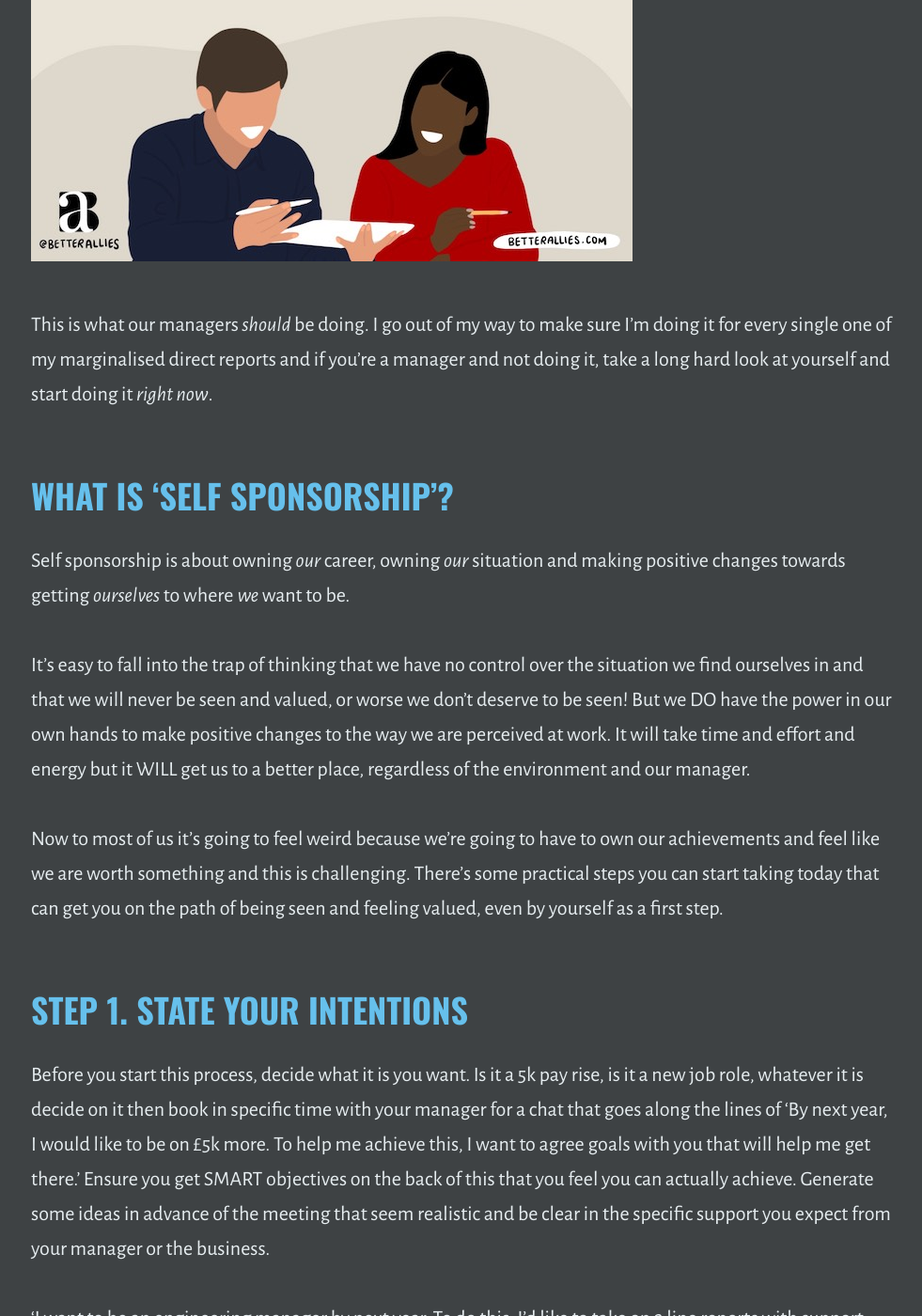
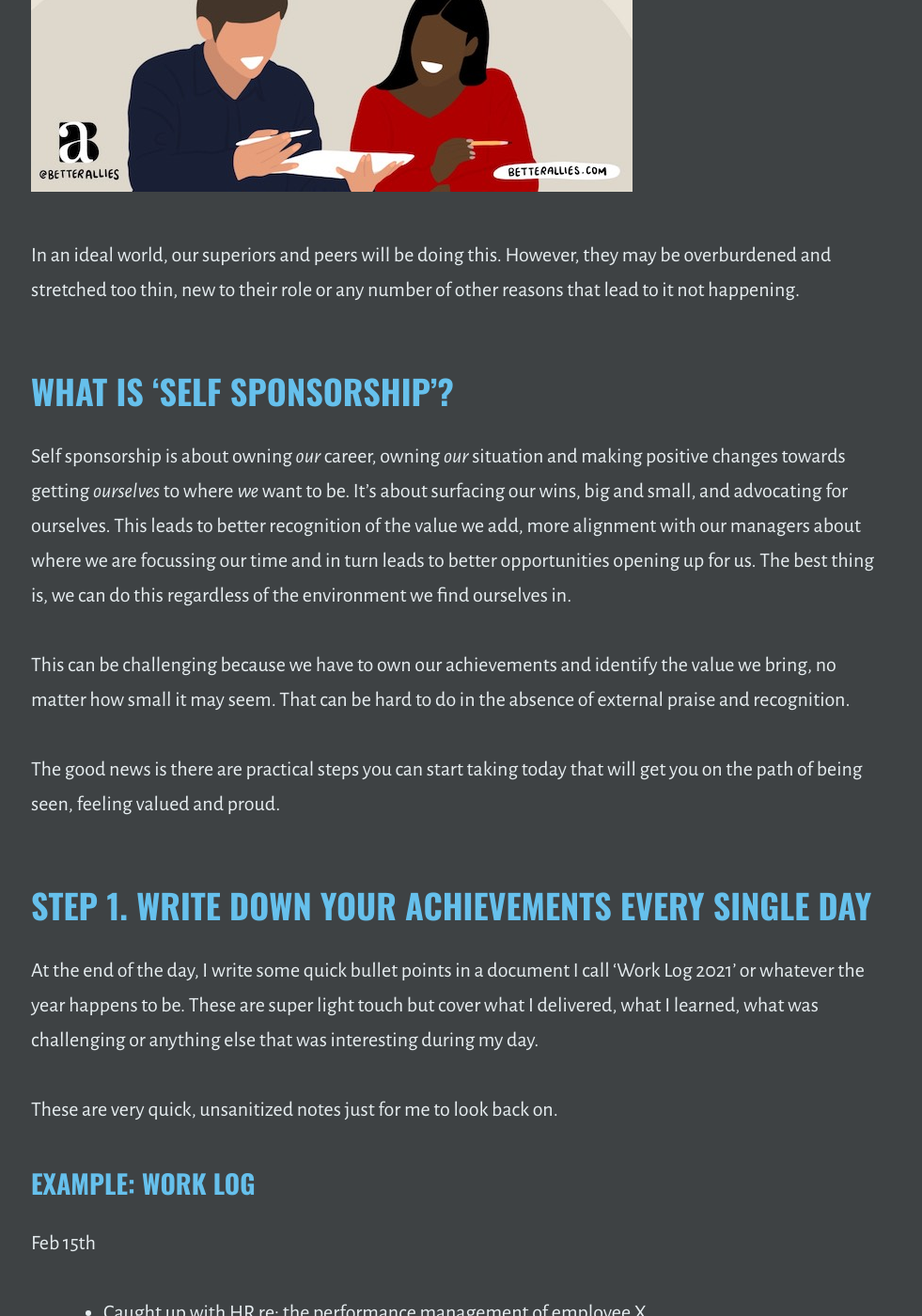
Before and after one commit to outragedpinkracoon/outragedpinkracoon.github.io, a Jekyll site: the page built from _posts/2021-04-14-self-sponsorship-and-why-it-matters.md, in a window 1280 px wide and 1400 px high, scrolled down 1256 px. Shown: the whole window at 94% size, without its empty margins (148-1129 px from the left). Built offline with Jekyll 4.4.1, drawn with Linux system fonts in a browser that asks for light colours; some of the changed text lies outside the part shown.

Commit message:
Removes venom

```diff
--- a/_posts/2021-04-14-self-sponsorship-and-why-it-matters.md
+++ b/_posts/2021-04-14-self-sponsorship-and-why-it-matters.md
@@ -1,40 +1,30 @@
 ---
 title: Self Sponsorship and Why It Matters
 layout: post
-description: We may not have anyone in an organisation that has our back or actively sponsors and champions us. This can hurt our chances of promotion and progress, so we need to defend ourselves.
+description: Grow your career and sense of pride by owning your achievements and advocating for yourself, regardless of the environment.
 categories: [personal-development]
 ---
-I've been in tech 15 years and I've yet to have a manager that really 'gets it' that genuinely wants to foster my skills, help me grow and champion me in an organisation. Regardless of the wide and varying situations that lead to our neglect this leads to a situation where we don't know our value, don't feel proud of ourselves, don't feel seen and our managers also don't see our value or progress.
+Self sponsorship is a method of advocating for yourself and your achievements. It allows you to surface what you are proud of and the value you have had, with many benefits to your mental well-being, feeling of self-worth and career growth.
 
-At the very least if our managers won't actively help us grow, we still need them to sponsor us upwards and be aware of our successes so that we can progress.
+This article explains three simple steps you can take straight away to start self-sponsoring.
 
 ## What is 'Sponsorship'?
 
-There's an excellent image from [Better Allies](https://twitter.com/betterallies) that beautifully encapsulates what sponsorship means.
+I want to share an excellent image from [Better Allies](https://twitter.com/betterallies) beautifully encapsulating what sponsorship means.
 
 ![sponsorship poster](/assets/images/self-sponsorship/1.jpeg)
 
-This is what our managers _should_ be doing. I go out of my way to make sure I'm doing it for every single one of my marginalised direct reports and if you're a manager and not doing it, take a long hard look at yourself and start doing it _right now_.
+In an ideal world, our superiors and peers will be doing this. However, they may be overburdened and stretched too thin, new to their role or any number of other reasons that lead to it not happening.
 
 ## What is 'Self Sponsorship'?
 
-Self sponsorship is about owning _our_ career, owning _our_ situation and making positive changes towards getting _ourselves_ to where _we_ want to be.
+Self sponsorship is about owning _our_ career, owning _our_ situation and making positive changes towards getting _ourselves_ to where _we_ want to be. It's about surfacing our wins, big and small, and advocating for ourselves. This leads to better recognition of the value we add, more alignment with our managers about where we are focussing our time and in turn leads to better opportunities opening up for us. The best thing is, we can do this regardless of the environment we find ourselves in.
 
-It's easy to fall into the trap of thinking that we have no control over the situation we find ourselves in and that we will never be seen and valued, or worse we don't deserve to be seen! But we DO have the power in our own hands to make positive changes to the way we are perceived at work. It will take time and effort and energy but it WILL get us to a better place, regardless of the environment and our manager.
+This can be challenging because we have to own our achievements and identify the value we bring, no matter how small it may seem. That can be hard to do in the absence of external praise and recognition.
 
-Now to most of us it's going to feel weird because we're going to have to own our achievements and feel like we are worth something and this is challenging. There's some practical steps you can start taking today that can get you on the path of being seen and feeling valued, even by yourself as a first step.
+The good news is there are practical steps you can start taking today that will get you on the path of being seen, feeling valued and proud.
 
-## Step 1. State Your Intentions
-
-Before you start this process, decide what it is you want. Is it a 5k pay rise, is it a new job role, whatever it is decide on it then book in specific time with your manager for a chat that goes along the lines of 'By next year, I would like to be on £5k more. To help me achieve this, I want to agree goals with you that will help me get there.' Ensure you get SMART objectives on the back of this that you feel you can actually achieve. Generate some ideas in advance of the meeting that seem realistic and be clear in the specific support you expect from your manager or the business.
-
-'I want to be an engineering manager by next year. To do this, I'd like to take on 2 line reports with support from the Head of Engineering. I've spoken with her and she would be happy to coach me, but I need your help to decide who I should manage and when'. Anything you can do to ease the situation and get buy in from you manager with as little help from them as possible will be in your favour.
-
-By doing this, you've agreed with your manager what success looks like and you're going to be logging _every day_, _every week_, _every quarter_ and _every year_ your progress towards this. You can tailor your 'wins' based on the outcomes you have agreed.
-
-There may be a situation where you state an intention that can't be satisfied, like a promotion. If that's the case at least you know where you stand and can perhaps reach a compromise, but you've at least opened up a conversation.
-
-## Step 2. Write Down Your Achievements Every Single Day
+## Step 1. Write Down Your Achievements Every Single Day
 
 At the end of the day, I write some quick bullet points in a document I call 'Work Log 2021' or whatever the year happens to be. These are super light touch but cover what I delivered, what I learned, what was challenging or anything else that was interesting during my day.
 
@@ -48,17 +38,15 @@ Feb 15th
 - Gave employee Z some guidance about how we approach CSS in the codebase
 
 Feb 16th
-- Attended weekly brief meeting and flagged that making our own cookie banner would not be trivial
+- Attended weekly brief meeting and flagged that making our cookie banner would not be trivial
 - Helped get an issue employee A was having through product support, got it fixed in record time thanks to the reduced build time
 - Shared my summary of Humble Inquiry in the learning channel
 
-I have a memory like a sieve and this helps me be able to update folks on what I've been working on should they ask.
+The last entry of the week can be a good time to reflect on what you've been up to and where you are spending your time. When you start to look at what you do every week it can become obvious that a lot of your time is spent on activities that don't serve the business or you and thus don't give you energy. You can use this data to work with your manager to better focus your time and maximise the value you are adding each day.
 
-The last entry of the week can be a good time to reflect on what you've been up to and where you are spending your time. When you start to really look at what you do every week it can become obvious that a lot of your time is spent on activities that don't serve you or don't give you energy.
+## Step 2. Make a 'Wins of the X' Topic Every Single One to One
 
-## Step 3. Make a 'Wins of the X' Topic Every Single One to One
-
-No matter the cadence of your one to ones, always make space to update your manager on the wins you've had since the last time you spoke. Wins of the week, wins of the weeks, wins of the month whatever fits your one to one cycle.
+No matter the cadence of your one to ones, always make space to update your manager on the wins you've had since the last time you spoke. Wins of the week, wins of the fortnight, wins of the month whatever fits your one to one cycle.
 
 This is where rewriting your log comes in. We want to take those items and focus them on the _business impact_ of each item.
 
@@ -67,15 +55,17 @@ This is where rewriting your log comes in. We want to take those items and focus
 Wins of the Week
 - Increased output of the sales team by unblocking a product support ticket in record time.
 - Increased team output by reducing the site build speed.
-- Saved us time and money by stopping us writing our own cookie banner and providing a low cost 3rd party tool.
+- Saved us time and money by stopping us from writing our own cookie banner and providing a low-cost 3rd party tool.
 
-This is a great way to acknowledge for yourself just _how much you do_! I can almost guarantee when you start to capture it you'll be stunned at how amazing and productive you are and the volume of learning you do without even realising it.
+Before your one to one, send this to your manager in advance and ask them to read it. They can choose anything they'd like to talk about from it and you can choose the top highlights you want to chat about. You can encourage them to comment on your list in advance as talking points.
 
-## Step 4. Make a 'Wins of the Quarter / Year' Summary to Share With Your Manager
+This is a great way to acknowledge for yourself and your manager _how much you do_ and what value you bring. I can almost guarantee when you start to capture it you'll be stunned at how amazing and productive you are and the volume of learning you do without even realising it.
 
-Regardless of whether they want to see it or not, at the end of the quarter and the end of the year book in time with your manager to talk through a high level summary of your wins of the quarter and year.
+## Step 3. Make a 'Wins of the Quarter / Year' Summary to Share With Your Manager
 
-Keep this light, 1 page max, because you'll struggle to hold their attention otherwise. Choose your biggest successes, the things you are most proud of are really shout about it.
+At the end of the quarter and the end of the year, book in time with your manager to talk through a high-level summary of your wins of the quarter and year.
+
+Keep this light, 1-page max, because you'll struggle to hold their attention otherwise. Choose your biggest successes, the things you are most proud of and shout about them.
 
 You might want to break these up into sections like line management, technical work and so on.
 
@@ -88,32 +78,32 @@ Technical Work: what do we have now that we didn’t last year?
 
 Line Management: what's different now that we didn't do last year?
 - A motivated and delivering team in a pandemic, delivering at our highest velocity so far with minimised toxic behaviour and reset healthier culture.
-- Motivated and engaged engineers with personal development plans rolled out for self directed learning.
+- Motivated and engaged engineers with personal development plans rolled out for self-directed learning.
 - Team capacity bolstered by 3 new engineers hired within a month, able to ship code within their first week due to new onboarding process and buddy system.
 
 You can use this document to reflect on where you started, where you've been and where you're going to go next in your personal growth. What was the biggest challenge, the biggest surprise, the best thing you learned?
 
-I always feel so, so proud when I write up my wins and that's a really powerful thing for self esteem. If you don't value yourself, how is anyone else going to?
+I always feel so, so proud when I write up my wins and that's a really powerful thing for self-esteem. If you don't value yourself, how is anyone else going to?
 ## Questions to Ask Your Manager
 
-Based on the knowledge that our managers probably don't really know what sponsorship is, we want to prompt them and educate them about what we need. If you want to, you could show them the better allies poster up there that I linked and say you want to talk about it.
+Now that we've discussed the process let's talk about other things you can do to self sponsor. Your manager may not know what sponsorship is so you could show them the better allies poster up there that I linked and say you want to talk about it.
 
-Even if you don't share it you can ask things like:
-- When was the last time you mentioned my name when I'm not around, to champion me to your superiors?
-- Do you share messages in Slack (or other text tool) about what I have accomplished?
-- Could you invite me to the next board meeting so I can learn what it's like?
-- What do you think the chances are of me getting promoted, is the CEO on board with it?
+You can ask your manager things like:
+- When was the last time you sponsored me upwards to my superiors?
+- Could you invite me to [that important meeting with my superiors] so I can learn what it's like?
+- What do you see as my next career move being here? What's your ideal timeline for this?
 - Is there anything you can delegate to me as a stretch assignment?
+- What was the most impactful thing I've done in the last month?
 
-It's important to say 'when was the last time' rather than 'do you ever' because it means they need to give you a very concrete response and can't just say 'yeah, sure'.
+It's important to say 'when was the last time' rather than 'do you ever' because it means they are inclined to give you a concrete example.
 
 ## Time to Move On
 
-If you try the steps here and you get constantly ignored and you have done everything you possibly can to sponsor yourself, it may be time to think about finding a new job. The great news is you've been chronicling your wins constantly for the last year so when it comes to brushing up your CV and preparing for competency questions you have _got this_.
+If you try the steps here and you find you are still not being acknowledged or recognised for your great work, it may be time to think about finding a new job. The great news is you've been chronicling your wins constantly for the last year so when it comes to brushing up your CV and preparing for competency questions you have _got this_.
 
 ## For Bonus Points
 
-It's good to be seen as much as you can, so if your company has a slack channel where you can show off your work _use it_! It feels weird and 'egotistical' to a lot of us but it's such a great way to get exposure. Similarly any chance to showcase your work in company meetings or presentations. I know it's scary but it'll go a long way towards getting you seen.
+It's good to be seen as much as you can, so if your company has a Slack channel where you can show off your work _use it_! It feels weird and 'egotistical' to a lot of us but it's such a great way to get exposure. Similarly any chance to showcase your work in company meetings or presentations. I know it's scary but it'll go a long way towards getting you seen.
 
 Try to do the same for your colleagues, shout about their wins and you'll soon find they start doing the same thing for you.
 
@@ -123,4 +113,4 @@ There's an excellent blog post by [Julia Evans](https://jvns.ca/blog/brag-docume
 
 ## Summary
 
-We are very unlikely to work in perfect conditions with superhero managers that put us and our needs and our growth and well-being first. Through the power of self sponsorship we can start to value ourselves more, be more seen and help our managers understand our needs and our value. You have the power to make positive changes for yourself, starting with owning your own achievements and giving yourself some well deserved recognition.
+We are very unlikely to work in perfect conditions with superhero managers that put us and our needs and our growth and well-being first. Through the power of self sponsorship, we can start to value ourselves more, be more seen and help our managers understand our needs and our value. You have the power to make positive changes for yourself, starting with owning your achievements and giving yourself some well-deserved recognition.
```
Also changed, not shown: _posts/2021-09-19-my-favourite-questions.md (+1 -0 lines).
